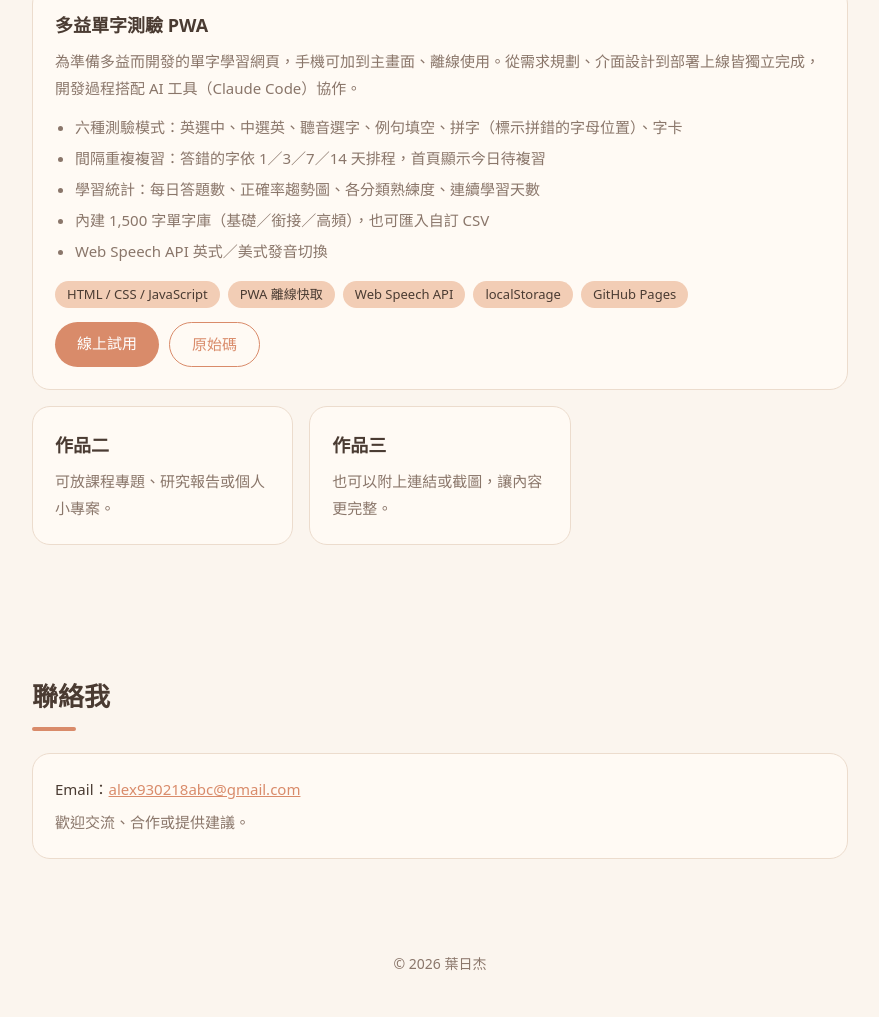
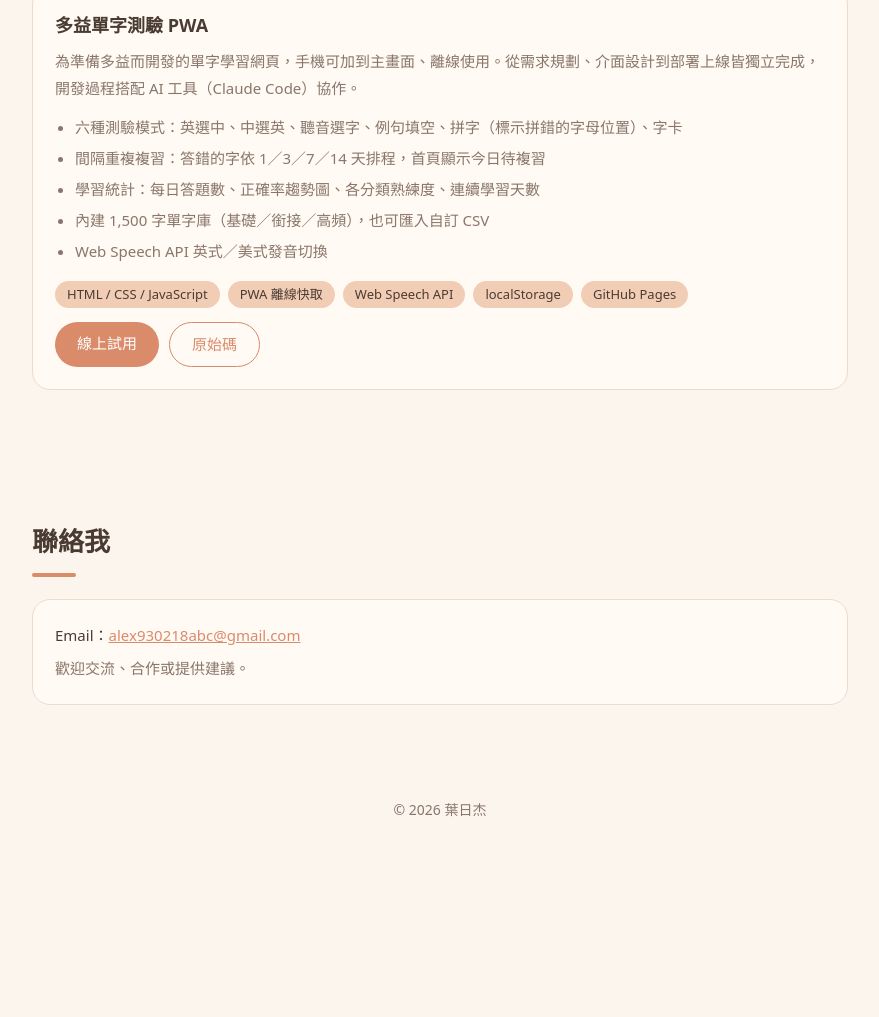
Before and after one commit to dobreira123/dobreira123.github.io, a plain HTML site: page index.html in a window 1280 px wide. Shown: the part 1428-2445 px from the top of the page, without its empty margins (200-1079 px from the left). After the commit the page ends 2290 px from the top, so only its background shows below. Drawn offline with Linux system fonts and the light colour scheme.

Commit message:
移除作品二、作品三的範例文字
Co-Authored-By: Claude Opus 5.5 <noreply@anthropic.com>

```diff
--- a/index.html
+++ b/index.html
@@ -290,14 +290,6 @@
           <a class="btn ghost" href="https://github.com/dobreira123/toeic-quiz" target="_blank" rel="noopener">原始碼</a>
         </div>
       </div>
-      <div class="card">
-        <h3>作品二</h3>
-        <p>可放課程專題、研究報告或個人小專案。</p>
-      </div>
-      <div class="card">
-        <h3>作品三</h3>
-        <p>也可以附上連結或截圖，讓內容更完整。</p>
-      </div>
     </div>
   </section>
 
```
